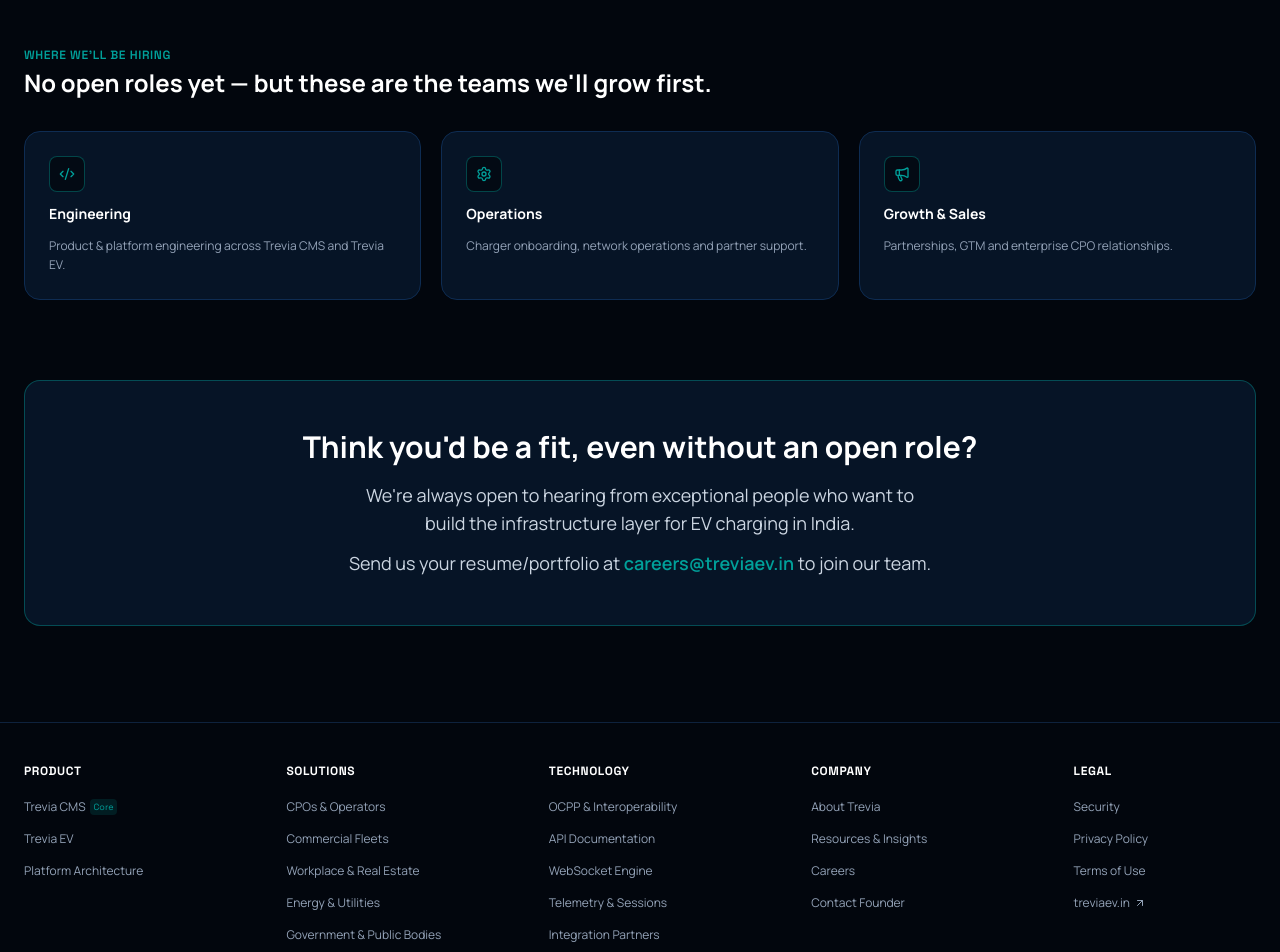
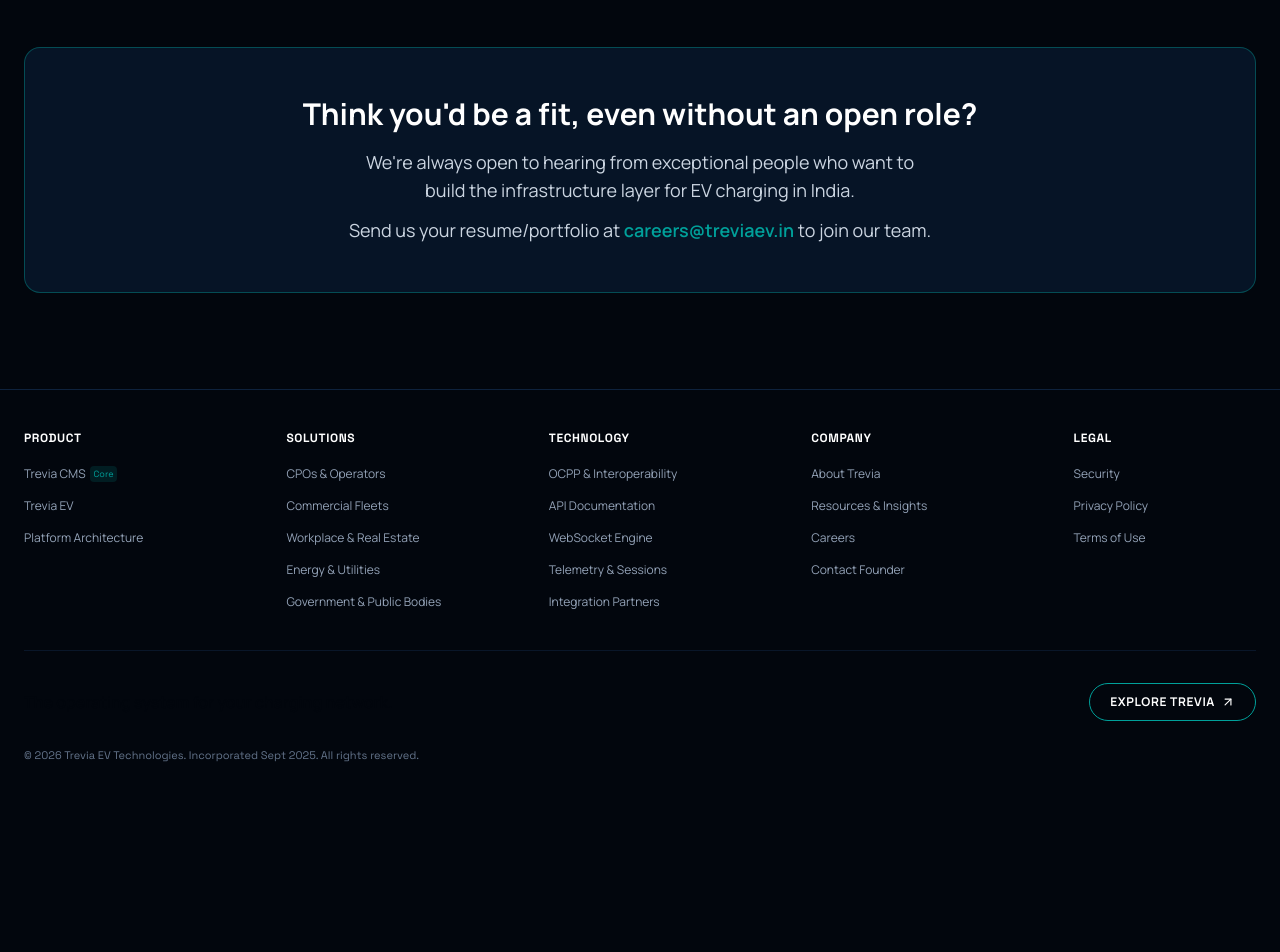
Before and after one commit to Taha0253/trevia-web, a React (Vite) app in the folder frontend/: page /careers in a window 1280 px wide. Shown: the part 920-1872 px from the top of the page. After the commit the page ends 1733 px from the top, so only its background shows below. Built offline with nearby package versions, Linux system fonts and the light colour scheme; no server answers.

Commit message:
EVERYTHING DONE

```diff
--- a/frontend/src/components/Footer.tsx
+++ b/frontend/src/components/Footer.tsx
@@ -110,12 +110,7 @@
               <li>
                 <Link to="/terms" className="hover:text-[#00A09A] transition-colors">Terms of Use</Link>
               </li>
-              <li>
-                <a href="https://treviaev.in" target="_blank" rel="noopener noreferrer" className="hover:text-[#00A09A] transition-colors flex items-center gap-1">
-                  <span>treviaev.in</span>
-                  <ArrowUpRight className="w-3 h-3" />
-                </a>
-              </li>
+
             </ul>
           </div>
 
--- a/frontend/src/pages/CareersPage.tsx
+++ b/frontend/src/pages/CareersPage.tsx
@@ -4,9 +4,6 @@
   Flag,
   Zap,
   Users,
-  Code2,
-  Megaphone,
-  Settings,
   Mail,
   ArrowRight,
 } from 'lucide-react';
@@ -16,12 +13,6 @@
   { icon: Rocket, title: 'Day 0 Mentality', desc: 'Stay hungry, move fast, and keep questioning what can be built better as we scale.' },
   { icon: Users, title: 'Small, Dense Team', desc: 'A lean team based out of T-Hub where every hire shapes the product and the culture.' },
   { icon: Zap, title: 'Bias for Action', desc: 'Learn by doing. Make informed decisions, execute quickly, and iterate on real infrastructure.' },
-];
-
-const TEAMS = [
-  { icon: Code2, title: 'Engineering', desc: 'Product & platform engineering across Trevia CMS and Trevia EV.' },
-  { icon: Settings, title: 'Operations', desc: 'Charger onboarding, network operations and partner support.' },
-  { icon: Megaphone, title: 'Growth & Sales', desc: 'Partnerships, GTM and enterprise CPO relationships.' },
 ];
 
 export const CareersPage: React.FC = () => {
@@ -77,31 +68,7 @@
         </div>
       </section>
 
-      {/* 3. Where we're hiring next */}
-      <section className="max-w-7xl mx-auto px-6 space-y-8">
-        <div>
-          <div className="text-xs font-mono font-semibold uppercase tracking-wider text-[#00A09A] mb-1">
-            Where We'll Be Hiring
-          </div>
-          <h2 className="text-xl sm:text-2xl font-bold text-ink">
-            No open roles yet — but these are the teams we'll grow first.
-          </h2>
-        </div>
-
-        <div className="grid grid-cols-1 sm:grid-cols-3 gap-5">
-          {TEAMS.map((t) => (
-            <div key={t.title} className="p-6 rounded-2xl bg-surface2 border border-edge space-y-3">
-              <div className="w-9 h-9 rounded-lg bg-surface border border-[#00A09A]/40 flex items-center justify-center text-[#00A09A]">
-                <t.icon className="w-4 h-4" />
-              </div>
-              <div className="text-sm font-bold text-ink">{t.title}</div>
-              <p className="text-xs text-ink3 leading-relaxed">{t.desc}</p>
-            </div>
-          ))}
-        </div>
-      </section>
-
-      {/* 4. Final CTA */}
+      {/* 3. Final CTA */}
       <section className="max-w-7xl mx-auto px-6">
         <div className="rounded-2xl bg-surface2 border border-[#00A09A]/40 p-8 sm:p-12 text-center">
           <h2 className="text-2xl sm:text-3xl font-bold text-ink mb-4">
```
